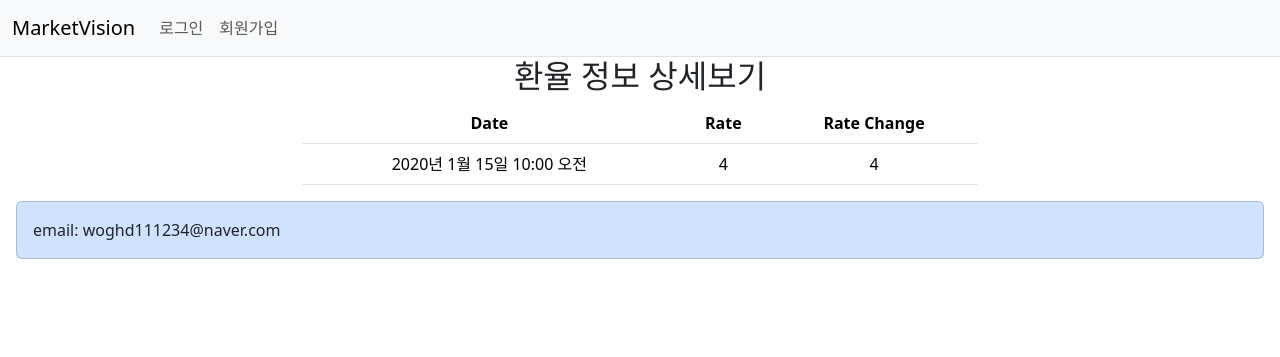
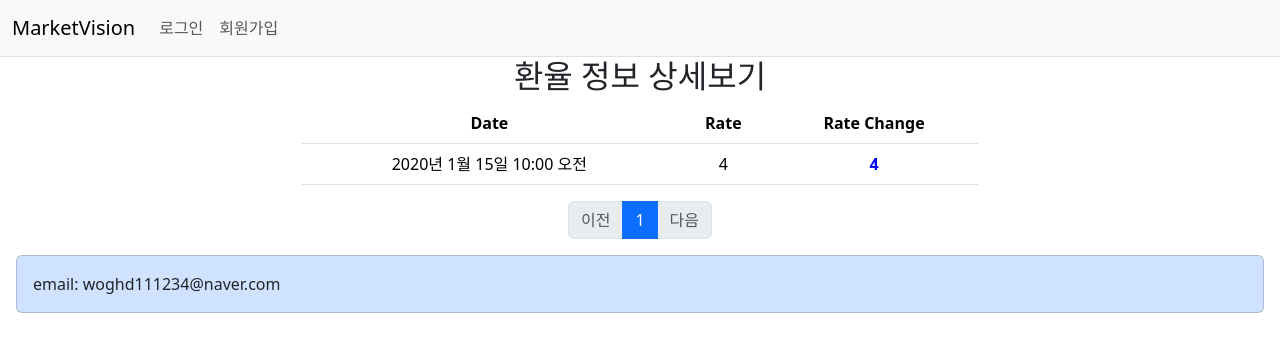
Before and after one commit to kevin111234/finence_service, a Django app: template a_exchange_rate/templates/exchange_rate/rate_detail.html in a window 1280 px wide. Shown: the top 357 px of the page. Run offline with Django 5.2, Linux system fonts and the light colour scheme; the template is opened without the code that fills it: most values are stand-ins (such as "Sample title", 1, 10 or a date in 2020); parts of the project's set-up code (start-up, migrations or seed data) failed here and were passed over; some libraries are stand-ins or nearby versions.

Commit message:
페이징 기능 추가 후 환율 디테일 정보 스타일 추가

```diff
--- a/a_exchange_rate/templates/exchange_rate/rate_detail.html
+++ b/a_exchange_rate/templates/exchange_rate/rate_detail.html
@@ -6,7 +6,7 @@
 <div class="container text-center" style="width: 700px;">
     <h2>환율 정보 상세보기</h2>
     <div>
-        <table class="table">
+        <table class="table" id="rate_changes_table">
             <tr>
                 <th>Date</th>
                 <th>Rate</th>
@@ -16,10 +16,66 @@
             <tr>
                 <td>{{ change.date }}</td>
                 <td>{{ change.rate }}</td>
-                <td>{{ change.rate_change }}</td>
+                <td data-rate-change="{{ change.rate_change }}">
+                    {{ change.rate_change }}
+                </td>
             </tr>
             {% endfor %}
         </table>
+        <!-- 페이징처리 시작 -->
+        <ul class="pagination justify-content-center">
+            <!-- 이전페이지 -->
+            {% if rate_changes.has_previous %}
+                    <li class="page-item">
+                        <a class="page-link" href="?page={{ rate_changes.previous_page_number }}">이전</a>
+                    </li>
+                {% else %}
+                    <li class="page-item disabled">
+                        <a class="page-link" tabindex="-1" aria-disabled="true" href="#">이전</a>
+                    </li>
+            {% endif %}
+            <!-- 페이지리스트 -->
+            {% for page_number in rate_changes.paginator.page_range %}
+                {% if page_number >= rate_changes.number|add:-5 and page_number <= rate_changes.number|add:5 %}
+                    {% if page_number == rate_changes.number %}
+                        <li class="page-item active" aria-current="page">
+                            <a class="page-link" href="?page={{ page_number }}">{{ page_number }}</a>
+                        </li>
+                    {% else %}
+                        <li class="page-item">
+                            <a class="page-link" href="?page={{ page_number }}">{{ page_number }}</a>
+                        </li>
+                    {% endif %}
+                {% endif %}
+            {% endfor %}
+            <!-- 다음페이지 -->
+            {% if rate_changes.has_next %}
+                <li class="page-item">
+                    <a class="page-link" href="?page={{ rate_changes.next_page_number }}">다음</a>
+                </li>
+            {% else %}
+                <li class="page-item disabled">
+                    <a class="page-link" tabindex="-1" aria-disabled="true" href="#">다음</a>
+                </li>
+            {% endif %}
+        </ul>
+        <!-- 페이징처리 끝 -->
     </div>
 </div>
+
+<script>
+    document.addEventListener('DOMContentLoaded', function() {
+        const rateChangeCells = document.querySelectorAll('#rate_changes_table td[data-rate-change]');
+        rateChangeCells.forEach(cell => {
+            const rateChange = parseFloat(cell.getAttribute('data-rate-change'));
+            if (rateChange > 0) {
+                cell.style.color = 'blue';
+                cell.style.fontWeight = 'bold';
+            } else if (rateChange < 0) {
+                cell.style.color = 'red';
+                cell.style.fontWeight = 'bold';
+            }
+        });
+    });
+</script>
 {% endblock %}
--- a/static/css/style.css
+++ b/static/css/style.css
@@ -0,0 +1,8 @@
+.positive {
+    color: blue;
+    font-weight: bold;
+}
+.negative {
+    color: red;
+    font-weight: bold;
+}
--- a/templates/base.html
+++ b/templates/base.html
@@ -12,6 +12,17 @@
     <link href="https://cdn.jsdelivr.net/npm/bootstrap@5.3.3/dist/css/bootstrap.min.css" rel="stylesheet"
         integrity="sha384-QWTKZyjpPEjISv5WaRU9OFeRpok6YctnYmDr5pNlyT2bRjXh0JMhjY6hW+ALEwIH" crossorigin="anonymous">
     <script src="https://cdn.plot.ly/plotly-latest.min.js"></script>
+
+    <style>
+        .positive {
+            color: blue;
+            font-weight: bold;
+        }
+        .negative {
+            color: red;
+            font-weight: bold;
+        }
+    </style>
 </head>
 <body>
     <header>
```
